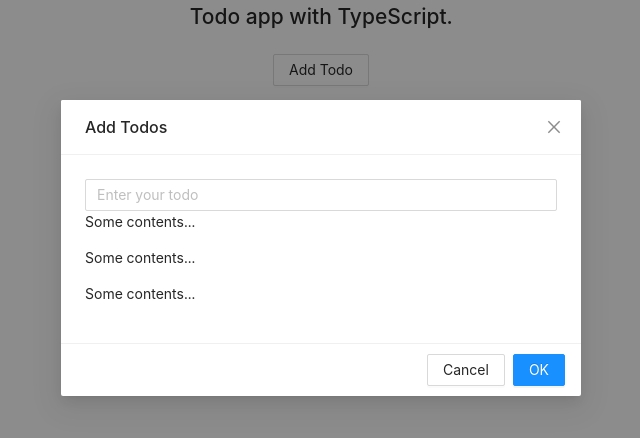
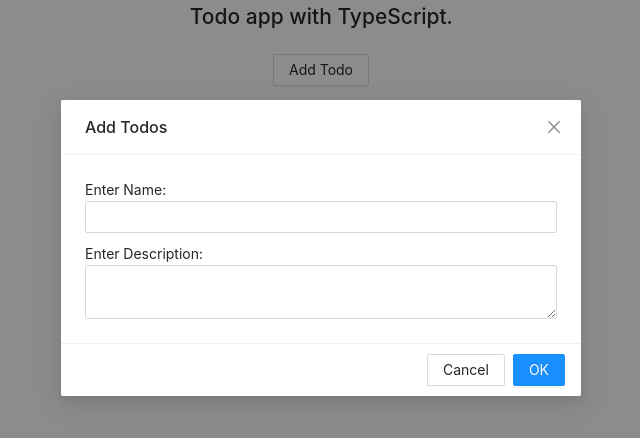
Before and after one commit to muhammadsalmanmughal/Todo-with-TypeScript, a React (Create React App) app: page / in a window 1280 px wide. Both pictures are taken after a click on the button "Add Todo". Shown: the top 438 px of the page, without its empty margins (319-959 px from the left). Built offline with nearby package versions, Linux system fonts and the light colour scheme.

Commit message:
feat: description component

```diff
--- a/src/Interfaces/index.ts
+++ b/src/Interfaces/index.ts
@@ -1,4 +1,8 @@
 export interface TodoInputProps {
+  value: string;
+  setTodo: React.Dispatch<React.SetStateAction<string>>;
+}
+export interface TodoTextAreaProps {
   value: string;
   setTodo: React.Dispatch<React.SetStateAction<string>>;
 }
--- a/src/components/InputField.tsx
+++ b/src/components/InputFiled/InputField.tsx
@@ -1,6 +1,6 @@
 import React,{FC} from 'react'
 import { Input, InputProps } from 'antd'
-import { TodoInputProps } from '../Interfaces'
+import { TodoInputProps } from '../../Interfaces'
 
 const InputField:FC<InputProps & TodoInputProps> = ({placeholder,value,setTodo}) => {
     return(
--- /dev/null
+++ b/src/components/InputFiled/TextareaFileld.tsx
@@ -0,0 +1,12 @@
+import React,{FC} from 'react'
+import { Input, InputProps } from 'antd'
+import { TodoTextAreaProps } from '../../Interfaces'
+
+const { TextArea } = Input;
+const TextAreaField:FC<InputProps & TodoTextAreaProps> = ({placeholder,value,setTodo}) => {
+    return(
+        <TextArea placeholder={placeholder} value={value} onChange={e => setTodo(e.target.value)}/>
+    )
+}
+
+export default TextAreaField
--- /dev/null
+++ b/src/components/InputFiled/index.ts
@@ -0,0 +1,4 @@
+import InputField from "./InputField";
+import TextAreaField from "./TextareaFileld";
+
+export {InputField, TextAreaField}
--- a/src/components/Modal.tsx
+++ b/src/components/Modal.tsx
@@ -1,8 +1,8 @@
 import React, { FC, useState } from "react";
 import { CustomeModalProps, Todos } from "../Interfaces";
-import { InputField } from "../components";
+import { InputField,TextAreaField } from "../components";
 
-import { Modal, ModalProps } from "antd";
+import { Modal, ModalProps, Row, Col } from "antd";
 
 const PopModal: FC<ModalProps & CustomeModalProps> = ({
   onOpen,
@@ -23,14 +23,24 @@ const PopModal: FC<ModalProps & CustomeModalProps> = ({
 
   return (
     <Modal title={title} open={onOpen} onCancel={onClose} onOk={addTodo}>
-      <InputField
-        value={todo}
-        placeholder="Enter your todo"
-        setTodo={setTodo}
-      />
-      <p>Some contents...</p>
-      <p>Some contents...</p>
-      <p>Some contents...</p>
+      <Row gutter={[10,10]}>
+        <Col span={24}>
+          <label>Enter Name:</label>
+          <InputField
+            value={todo}
+            // placeholder="Enter your todo name"
+            setTodo={setTodo}
+          />
+        </Col>
+        <Col span={24}>
+        <label>Enter Description:</label>
+          <TextAreaField
+            value=''
+            // placeholder="Enter your todo description"
+            setTodo={setTodo}
+          />
+        </Col>
+      </Row>
     </Modal>
   );
 };
--- a/src/components/index.ts
+++ b/src/components/index.ts
@@ -1,5 +1,5 @@
-import InputField from "./InputField";
+import { InputField, TextAreaField } from "./InputFiled";
 import BasicButton from "./Button";
 import PopModal from "./Modal";
 
-export { InputField, BasicButton, PopModal };
+export { InputField, BasicButton, PopModal, TextAreaField };
```
